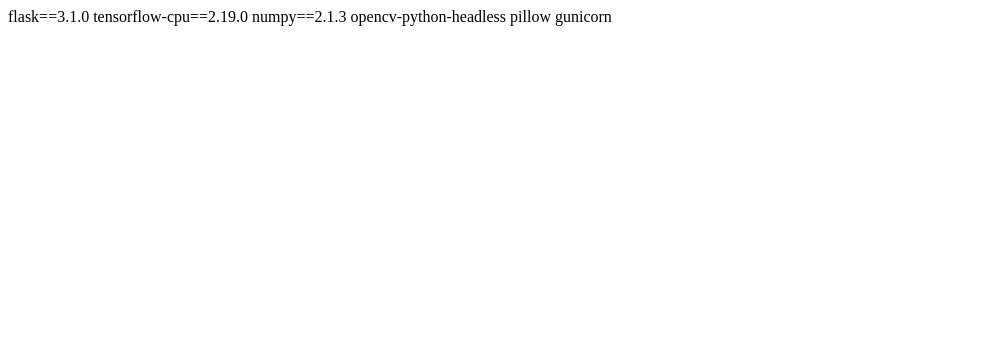
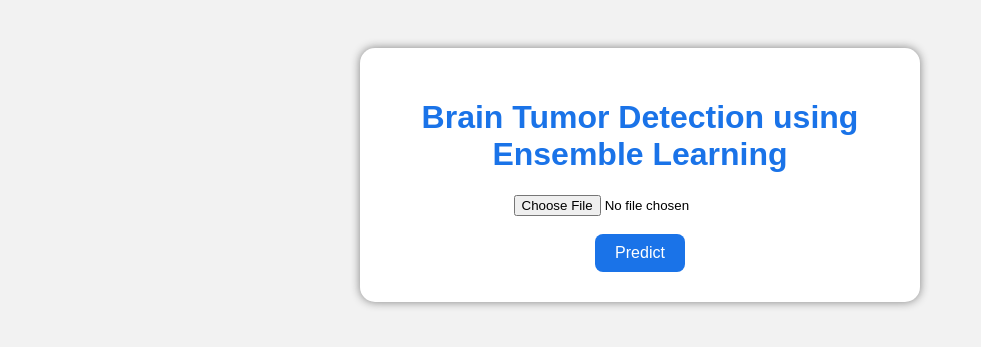
Before and after one commit to keerthi7879/BrainTumorFinal, a Flask app: page / in a window 1280 px wide. Shown: the top 347 px of the page, without its empty margins (0-981 px from the left). Run offline with Flask 3, Linux system fonts and the light colour scheme.

Commit message:
create index.html

```diff
--- a/templates/index.html
+++ b/templates/index.html
@@ -1,6 +1,79 @@
-flask==3.1.0
-tensorflow-cpu==2.19.0
-numpy==2.1.3
-opencv-python-headless
-pillow
-gunicorn
+
+<!DOCTYPE html>
+<html>
+
+<head>
+<title>Brain Tumor Detection System</title>
+
+<style>
+
+body{
+font-family:Arial;
+text-align:center;
+background:#f2f2f2;
+padding:40px;
+}
+
+.container{
+background:white;
+padding:30px;
+width:500px;
+margin:auto;
+border-radius:15px;
+box-shadow:0px 0px 10px gray;
+}
+
+h1{
+color:#1a73e8;
+}
+
+button{
+padding:10px 20px;
+font-size:16px;
+background:#1a73e8;
+color:white;
+border:none;
+border-radius:8px;
+cursor:pointer;
+}
+
+</style>
+</head>
+
+<body>
+
+<div class="container">
+
+<h1>Brain Tumor Detection using Ensemble Learning</h1>
+
+<form method="POST"
+enctype="multipart/form-data">
+
+<input type="file"
+name="file"
+required>
+
+<br><br>
+
+<button type="submit">
+Predict
+</button>
+
+</form>
+
+{% if result %}
+
+<h2>{{result}}</h2>
+
+<h3>
+Confidence:
+{{confidence}}%
+</h3>
+
+{% endif %}
+
+</div>
+
+</body>
+
+</html>
```
